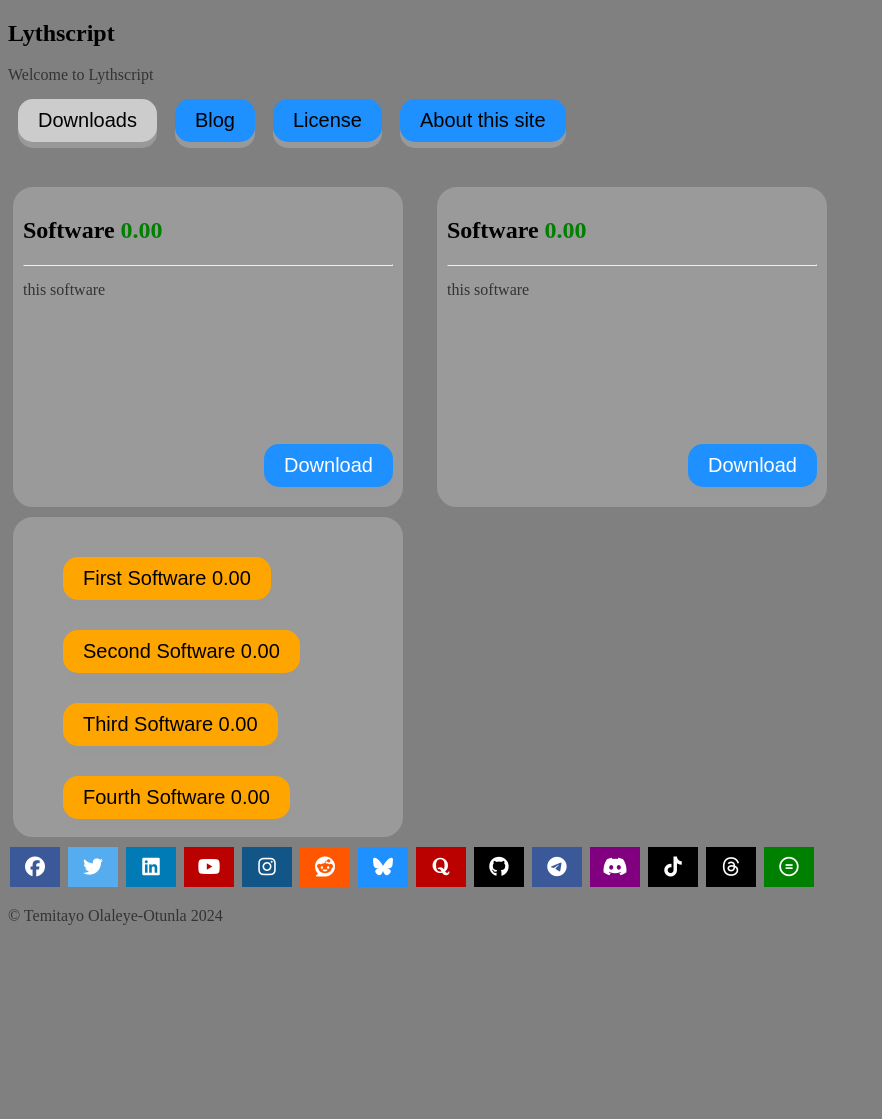
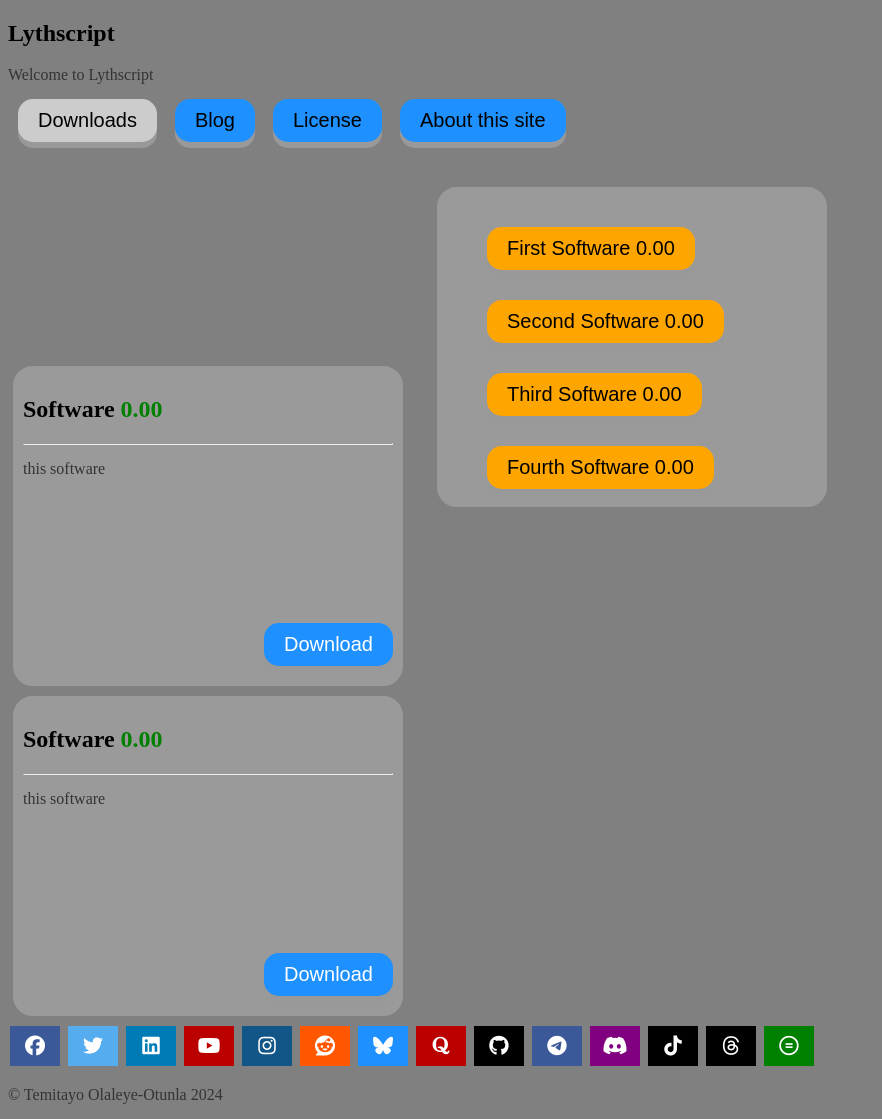
Before and after one commit to lythwind/lythwind.github.io, a Jekyll site: the page built from desktop.html, in a window 1280 px wide. Shown: the whole page, without its empty margins (0-882 px from the left). Built offline with Jekyll 4.4.1, drawn with Linux system fonts in a browser that asks for light colours; nearby versions of some CDN libraries; before the commit the page ends 940 px from its top, so only the background shows below that.

Commit message:
Update desktop.html

```diff
--- a/desktop.html
+++ b/desktop.html
@@ -27,6 +27,16 @@ description: Welcome to Lythscript
   </div>
 </div>
 
+	<div class = "bdiv-container">
+
+
+  <button class= "bn" onclick="document.location='#'">First Software 0.00</button>
+  <button class= "bn" onclick="document.location='#'">Second Software 0.00</button>
+  <button class= "bn" onclick="document.location='#'">Third Software 0.00</button>
+  <button class= "bn" onclick="document.location='#'">Fourth Software 0.00</button>
+
+	</div>
+
 <div class = "bdiv-container">
   <h2>Software <font color="green">0.00</font></h2>
 	<hr>
@@ -36,16 +46,7 @@ description: Welcome to Lythscript
   </div>
 </div>
 
-<div class = "bdiv-container">
 
-  <div class = "other">
-  <button class= "bn" onclick="document.location='#'">First Software 0.00</button>
-  <button class= "bn" onclick="document.location='#'">Second Software 0.00</button>
-  <button class= "bn" onclick="document.location='#'">Third Software 0.00</button>
-  <button class= "bn" onclick="document.location='#'">Fourth Software 0.00</button>
-  </div>
-
-</div>
 
 </div>
 
```
